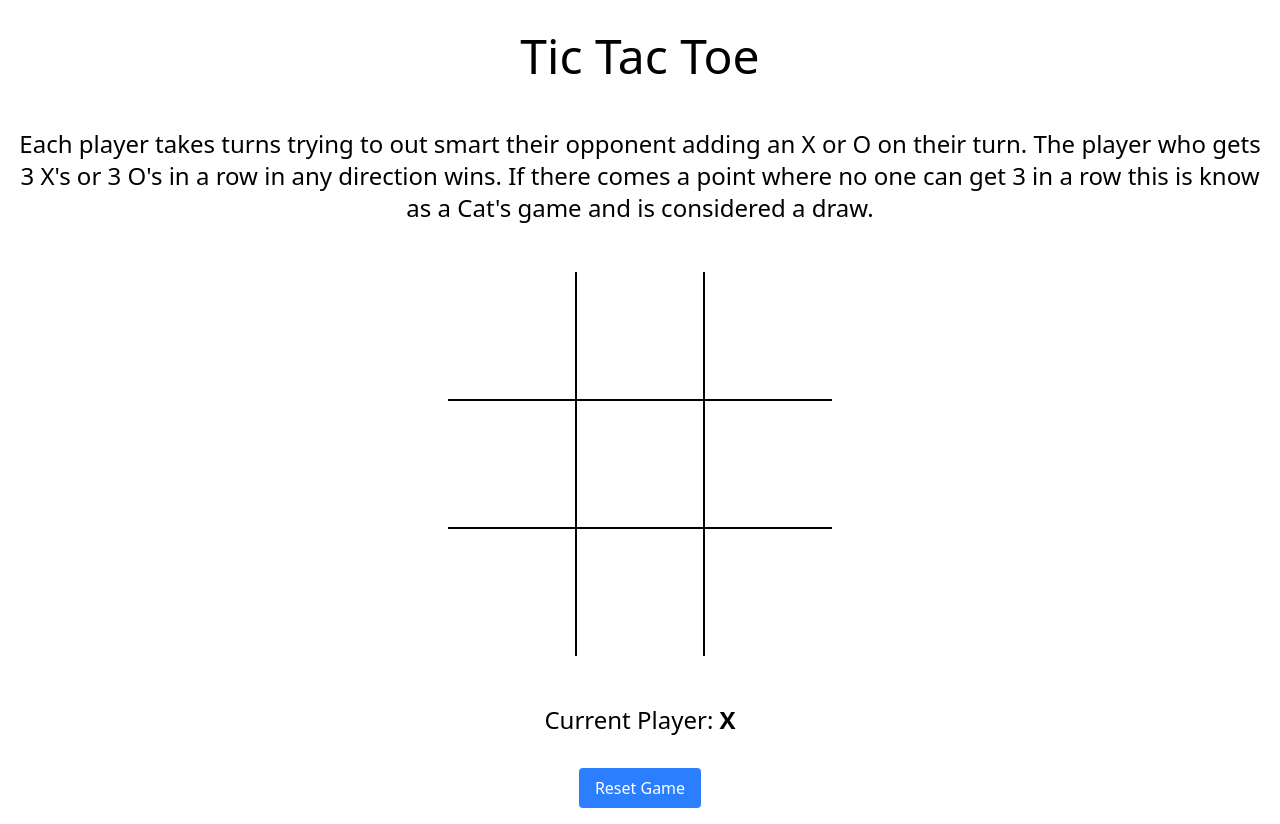
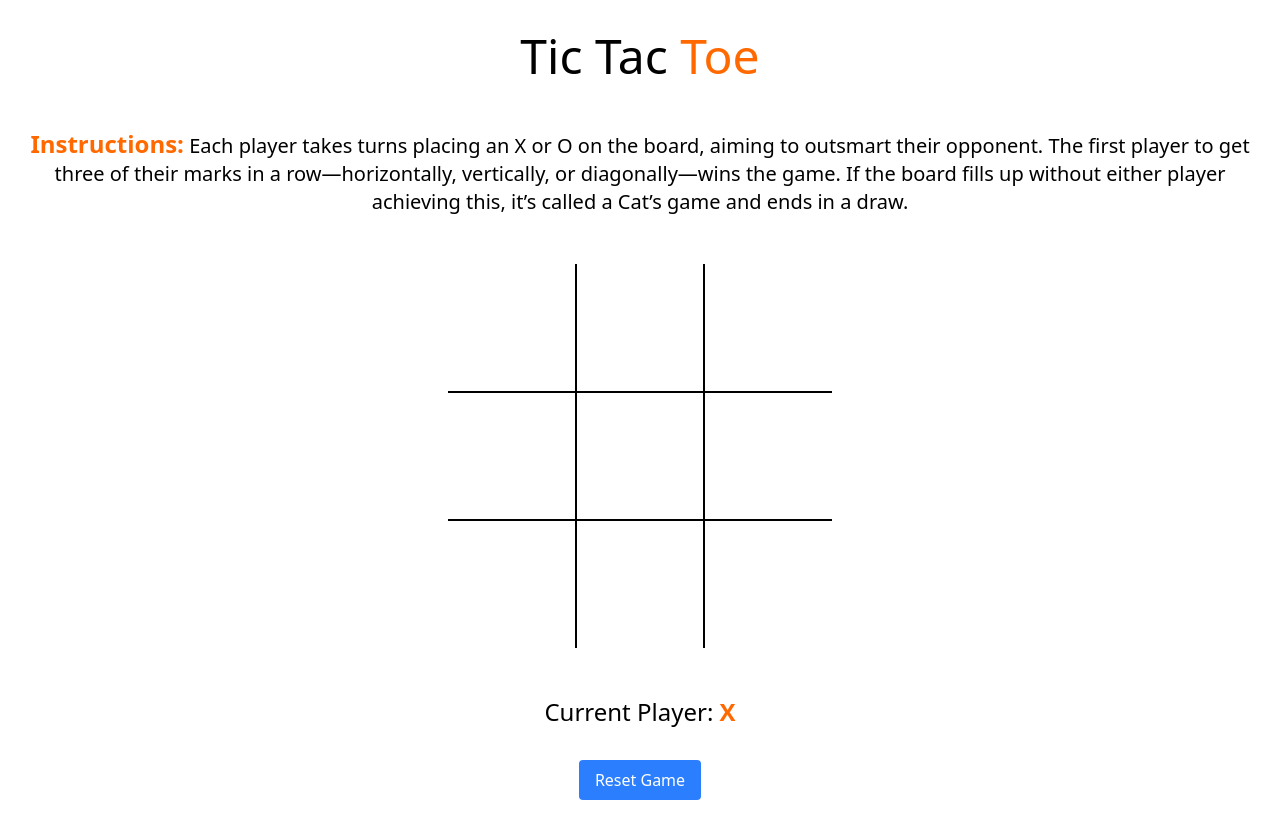
Before and after one commit to BandGeekDeveloper/tic-tac-toe, a Vue app: page / in a window 1280 px wide. Built offline with nearby package versions, Linux system fonts and the light colour scheme; the HTML template or start-up script is replaced by a standard one.

Commit message:
adding color styling per player turn

```diff
--- a/src/App.vue
+++ b/src/App.vue
@@ -59,11 +59,13 @@ const makeMove = (i: number) => {
   <div>
     <div>
       <!--Title and instructions of the game-->
-      <h1 class="text-center text-5xl p-8">Tic Tac Toe</h1>
-      <p class="text-center text-2xl p-4">
-        Each player takes turns trying to out smart their opponent adding an X or O on their turn.
-        The player who gets 3 X's or 3 O's in a row in any direction wins. If there comes a point
-        where no one can get 3 in a row this is know as a Cat's game and is considered a draw.
+      <h1 class="text-center text-5xl p-8">Tic Tac <span class="text-orange-500">Toe</span></h1>
+      <p class="text-center text-xl p-4">
+        <span class="text-orange-500 text-2xl font-bold">Instructions:</span>
+        Each player takes turns placing an X or O on the board, aiming to outsmart their opponent.
+        The first player to get three of their marks in a row—horizontally, vertically, or
+        diagonally—wins the game. If the board fills up without either player achieving this, it’s
+        called a Cat’s game and ends in a draw.
       </p>
       <!--Game Board-->
       <div class="grid grid-rows-3 grid-cols-3 w-96 mx-auto py-8">
@@ -92,7 +94,9 @@ const makeMove = (i: number) => {
             @click="makeMove(i)"
             :disabled="cell"
           >
-            {{ cell }}
+            <span :class="cell === 'X' ? 'text-orange-500' : cell === 'O' ? 'text-black' : ''">
+              {{ cell }}
+            </span>
           </button>
         </div>
       </div>
@@ -100,11 +104,17 @@ const makeMove = (i: number) => {
     <div>
       <!--Display the current player-->
       <p class="text-center text-2xl p-4">
-        Current Player: <span class="font-bold">{{ currentPlayer }}</span>
+        Current Player:
+        <span class="font-bold" :class="currentPlayer === 'X' ? 'text-orange-500' : 'text-black'">{{
+          currentPlayer
+        }}</span>
       </p>
       <!--Display the winner if there is one-->
       <p class="text-center text-2xl p-4" v-if="checkWinner()">
-        Winner: <span class="font-bold">{{ checkWinner() }}</span>
+        Winner:
+        <span class="font-bold" :class="checkWinner() === 'X' ? 'text-orange-500' : 'text-black'">{{
+          checkWinner()
+        }}</span>
       </p>
     </div>
     <div class="text-center p-4">
```
